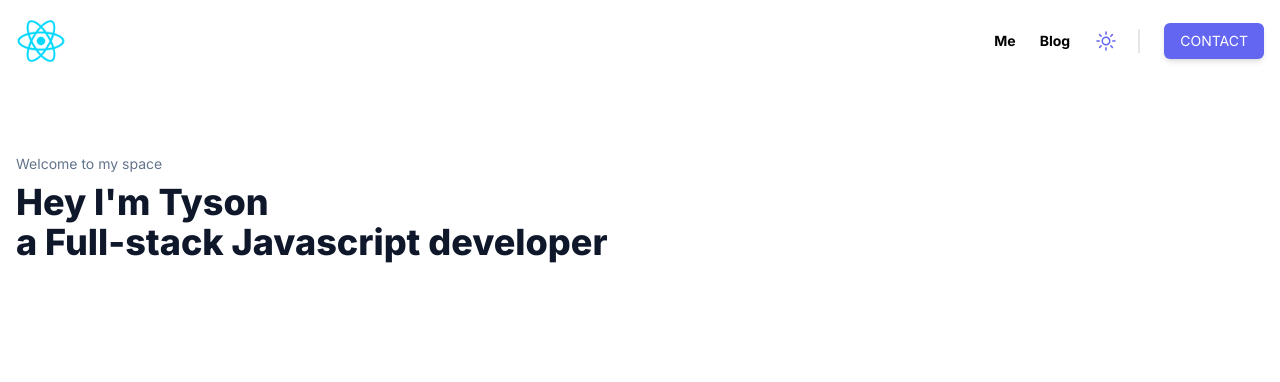
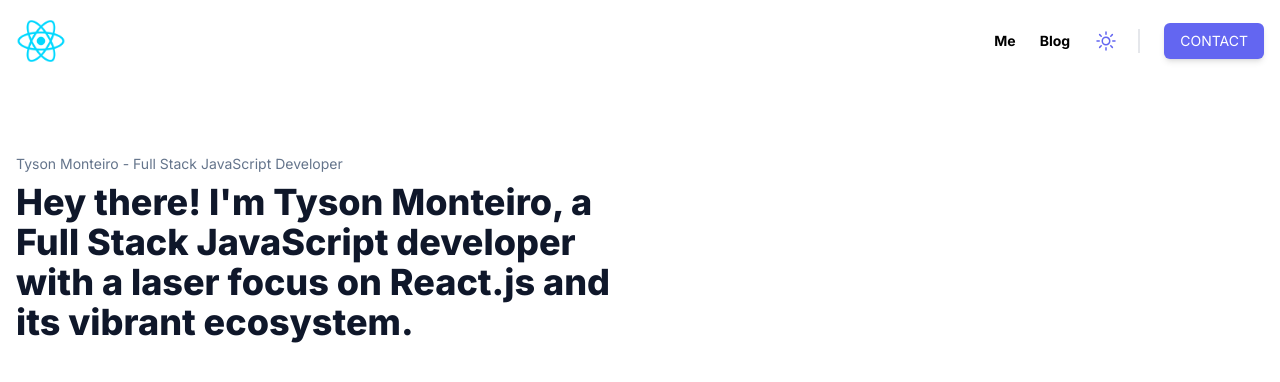
Before and after one commit to TaysonGermano/tyson-monteiro, a Next.js app: page / in a window 1280 px wide. Shown: the top 382 px of the page. Built offline with nearby package versions, Linux system fonts and the light colour scheme.

Commit message:
added more info

```diff
--- a/app/page.tsx
+++ b/app/page.tsx
@@ -5,14 +5,15 @@ export default function Home() {
   return (
     <div className="pt-5">
       <div className="flex flex-row py-7 justify-between items-center">
-        <div className="hero-content">
+        <div className="hero-content w-[600px]">
           <p className="mt-6 text-sm text-slate-500 dark:text-slate-400 mb-2">
-            Welcome to my space
+            Tyson Monteiro - Full Stack JavaScript Developer
           </p>
           <h1 className="text-[1.75rem] font-extrabold leading-9 text-slate-900 dark:text-white md:text-4xl">
-            Hey I&apos;m Tyson <br />a Full-stack <span>Javascript</span>{" "}
-            developer
+            Hey there! I&apos;m Tyson Monteiro, a Full Stack JavaScript
+            developer with a laser focus on React.js and its vibrant ecosystem.
           </h1>
+          <p></p>
         </div>
         <div></div>
       </div>
```
